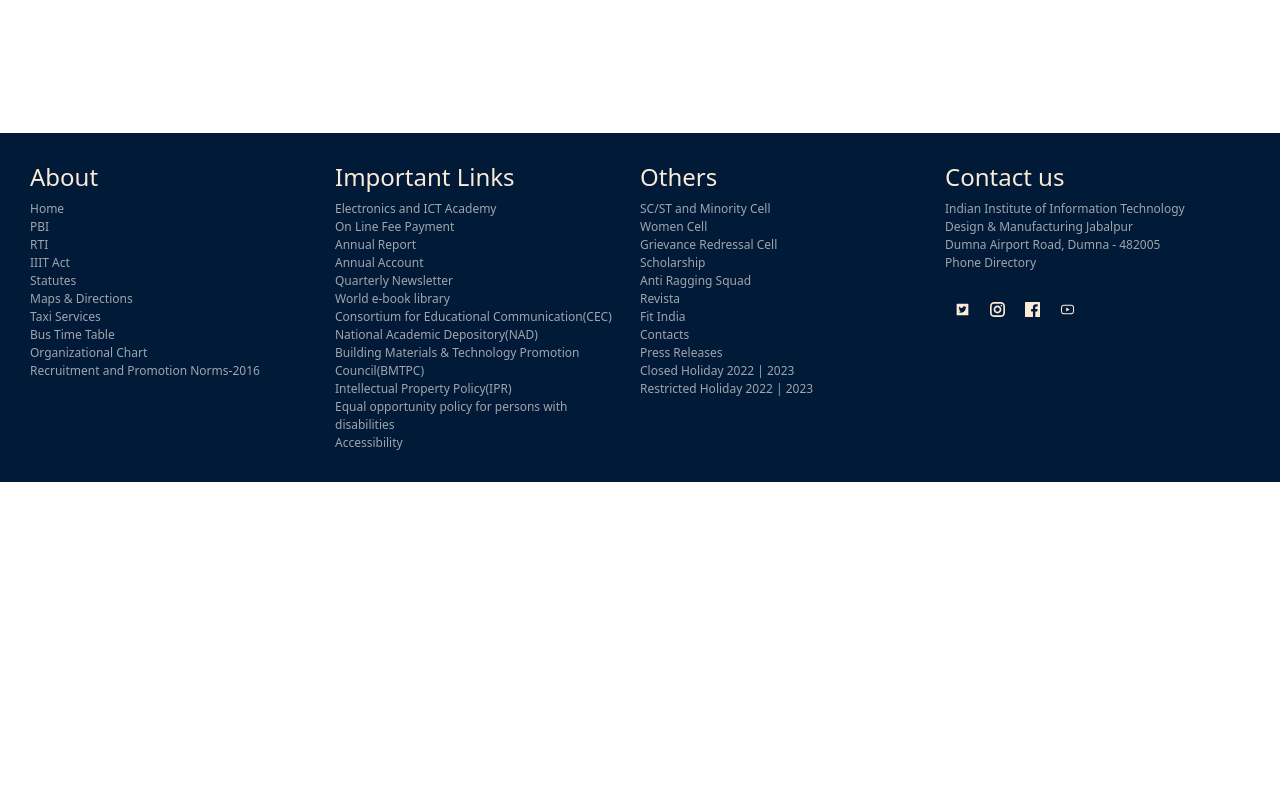
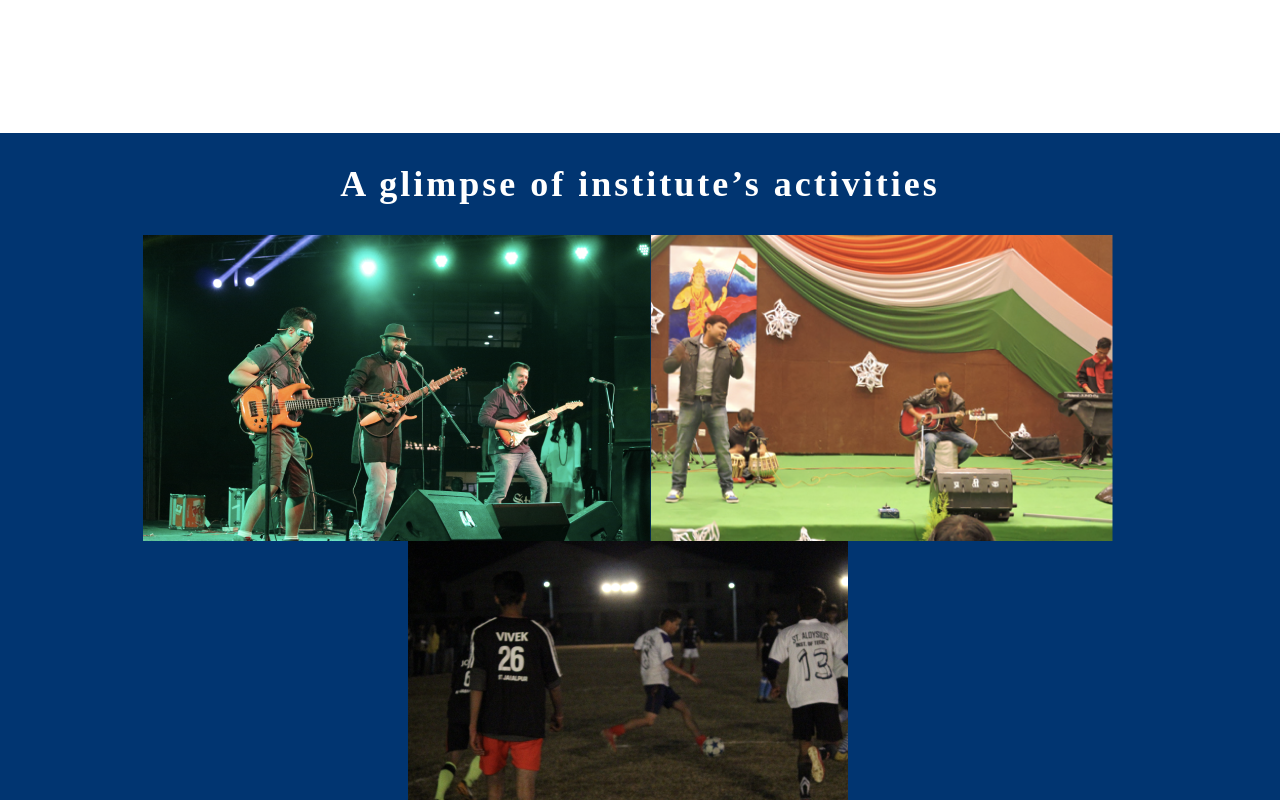
Before and after one commit to ravikumar047/Institute_website_updated, a React (Create React App) app: page / in a window 1280 px wide. Shown: the part 1920-2720 px from the top of the page. Before the commit the page ends 2402 px from the top, so only its background shows below. Built offline with nearby package versions, Linux system fonts and the light colour scheme.

Commit message:
added gallery comp

```diff
--- a/src/components/Home/home.js
+++ b/src/components/Home/home.js
@@ -3,6 +3,7 @@
 import banner_inst from '../../Assets/banner_inst.png'
 import Research from '../../research_updates/research'
 import Announce from '../Announcments/announcments'
+import Gallery from '../Gallery/gallery'
 import Foot from '../Footer/foot'
 import News from '../newsandevents/news'
 import Cards from '../insights/cards'
@@ -47,6 +48,7 @@
           <h2> IIITDMJ Features</h2>
           <h4 style={{ letterSpacing: "0px" }}> Take a deep insight </h4>
           <Cards />
+          <Gallery/>
         </div>
       </div>
       <Foot />
```
